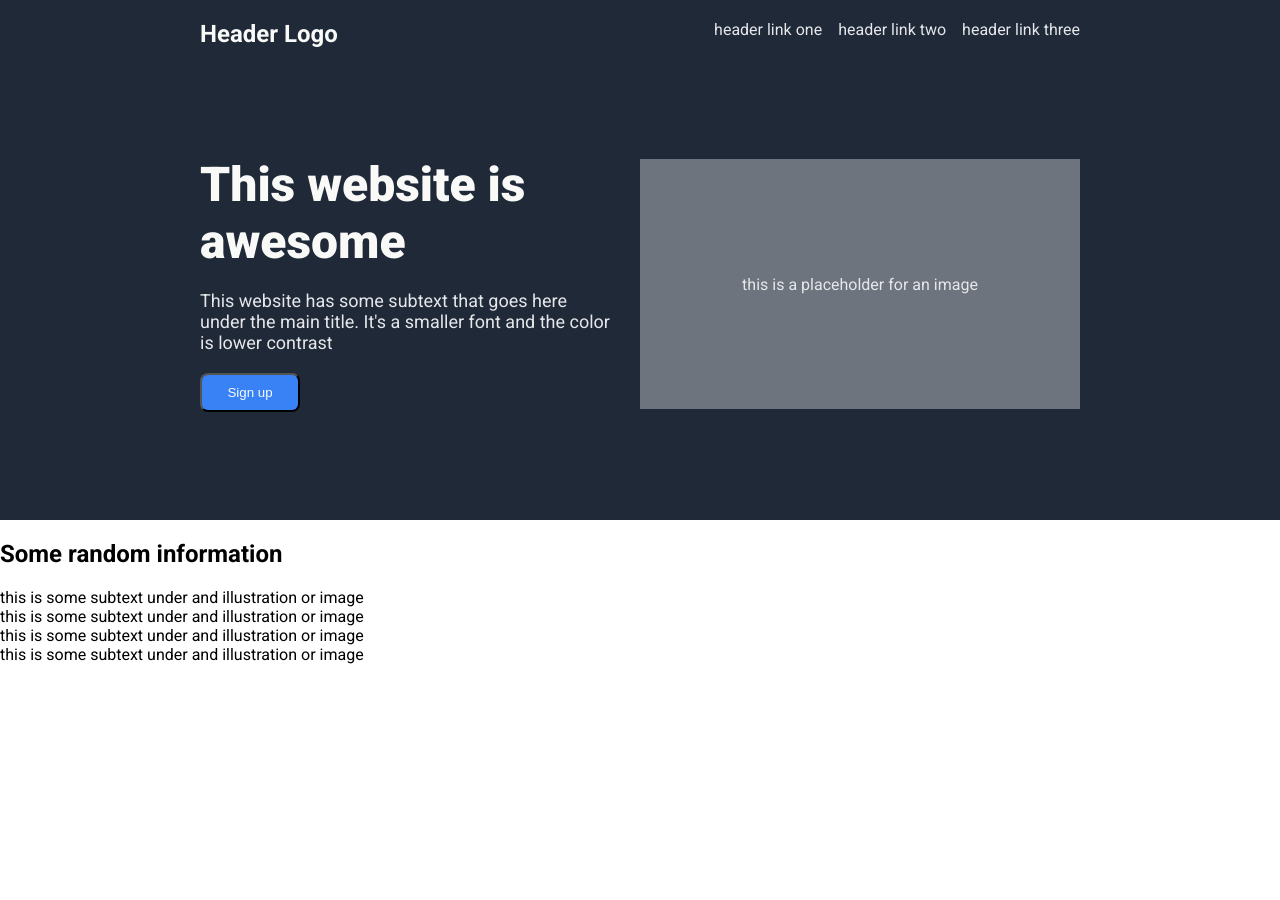
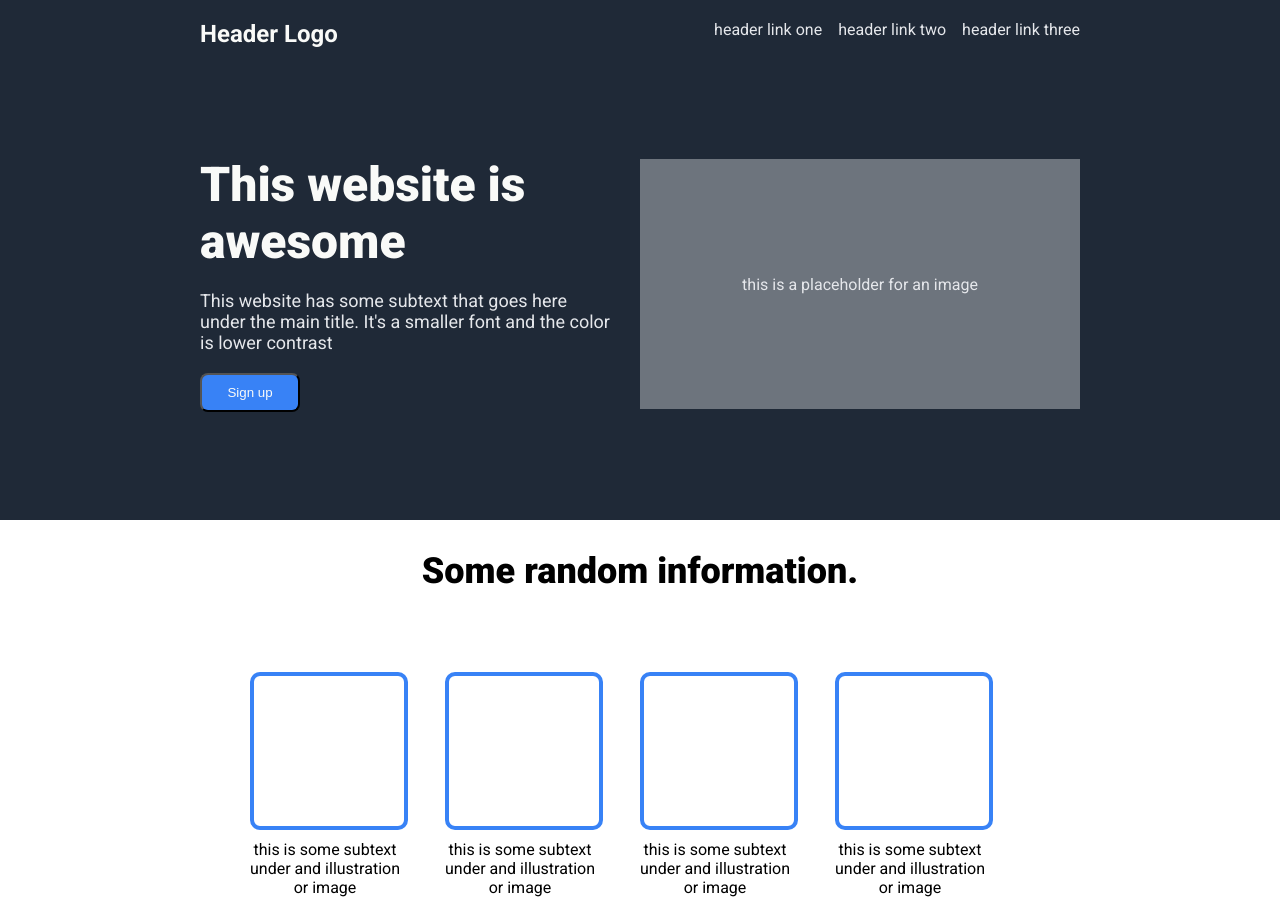
Before and after one commit to arpitneewaliya/My-Landing-Page, a plain HTML site: page index.html in a window 1280 px wide. Shown: the top 900 px of the page. Drawn offline with Linux system fonts and the light colour scheme.

Commit message:
Style the random information part of the website

```diff
--- a/index.html
+++ b/index.html
@@ -30,23 +30,23 @@
     </div>
 
     <div class="random-info divisions">
-        <h2>Some random information</h2>
-        <div>
-            <div class="one">
-                <div></div>
-                <div>this is some subtext under and illustration or image</div>
+        <h2 id="random">Some random information.</h2>
+        <div class="random">
+            <div class="one window">
+                <div class="img"></div>
+                <div class="text-under-img">this is some subtext under and illustration or image</div>
             </div>
-            <div class="two">
-                <div></div>
-                <div>this is some subtext under and illustration or image</div>
+            <div class="two window">
+                <div class="img"></div>
+                <div class="text-under-img">this is some subtext under and illustration or image</div>
             </div>
-            <div class="three">
-                <div></div>
-                <div>this is some subtext under and illustration or image</div>
+            <div class="three window">
+                <div class="img"></div>
+                <div class="text-under-img">this is some subtext under and illustration or image</div>
             </div>
-            <div class="four">
-                <div></div>
-                <div>this is some subtext under and illustration or image</div>
+            <div class="four window">
+                <div class="img"></div>
+                <div class="text-under-img">this is some subtext under and illustration or image</div>
             </div>
         </div>
     </div>
--- a/style.css
+++ b/style.css
@@ -89,3 +89,34 @@ ul {
     gap: 20px;
     padding-right: 30px;
 }
+
+#random {
+    text-align: center;
+    font-size: 36px;
+    font-weight: 900;
+}
+
+.random {
+    display: flex;
+    padding-top: 50px;
+    /* justify-content: center; */
+    padding-left: 250px;
+    padding-right: 250px;
+}
+
+.img {
+    height: 150px;
+    width: 150px;
+    border: 4px solid #3882f6;
+    border-radius: 10px;
+    margin-bottom: 10px;
+}
+
+.text-under-img {
+    width: 150px;
+    text-align: center;
+}
+
+.window {
+    flex: 1;
+}
```
